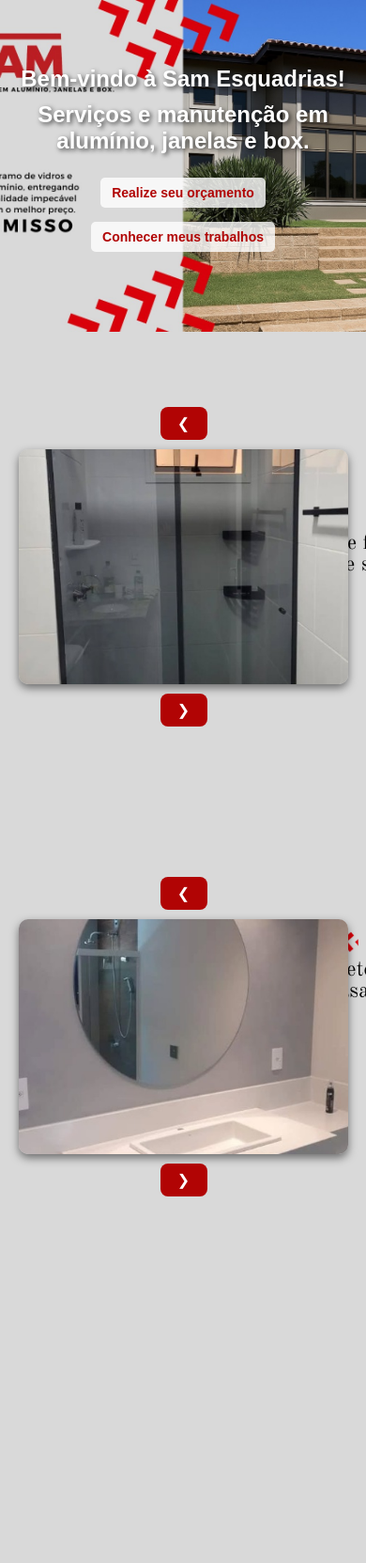
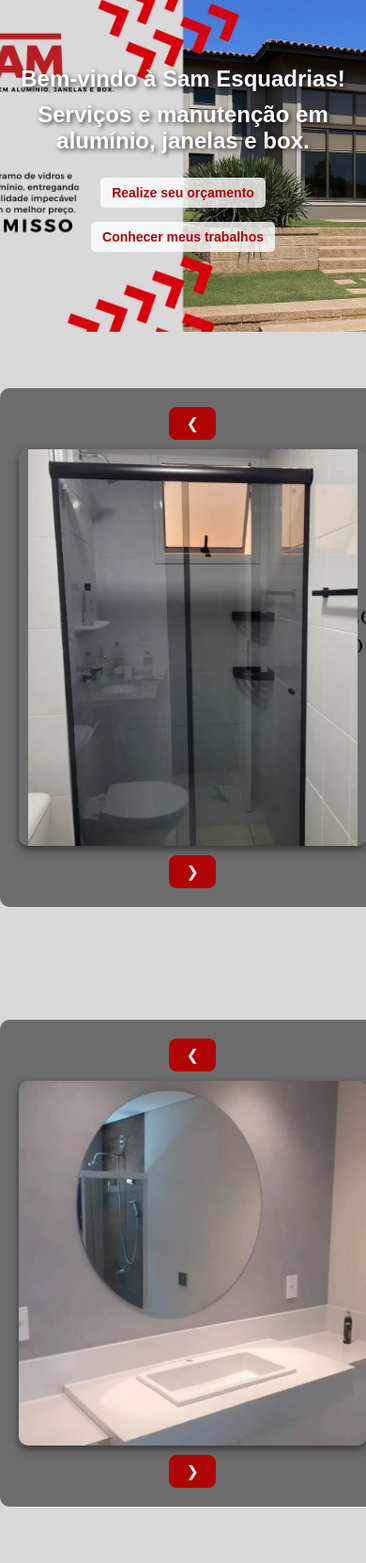
Before and after one commit to FagAlmeida/orcamentoEduardo, a Flask app: page / in a window 390 px wide. Shown: the whole page at 94% size. Before the commit the page ends 1273 px from the top, so only its background shows below. Run offline with Flask 3, Linux system fonts and the light colour scheme; some libraries are stand-ins or nearby versions.

Commit message:
inicial 1

```diff
--- a/templates/inicial.html
+++ b/templates/inicial.html
@@ -86,21 +92,23 @@
         .galeria {
             display: flex;
             align-items: center;
-            justify-content: center; /* Centraliza o conteúdo */
+            justify-content: center;
             flex-wrap: wrap;
             gap: 15px;
             width: 90%;
             max-width: 1000px;
-            margin: 0 auto; /* Centraliza a galeria */
+            margin: 0 auto;
             padding: 20px;
+            background-color: rgba(0, 0, 0, 0.5); /* Fundo semi-transparente para melhor contraste */
+            border-radius: 10px;
         }
 
         .galeria img {
             width: 100%;
             max-width: 400px;
-            height: auto; /* Altura automática */
-            max-height: 500px; /* Altura máxima */
-            object-fit: cover;
+            height: auto;
+            max-height: 70vh; /* Usa 70% da altura da tela */
+            object-fit: contain; /* Garante que a imagem inteira seja visível */
             border-radius: 10px;
             box-shadow: 0 4px 10px rgba(0, 0, 0, 0.5);
         }
@@ -114,19 +122,21 @@
             border-radius: 8px;
             cursor: pointer;
             transition: background-color 0.3s;
-            min-width: 50px; /* Largura mínima para manter consistência */
+            min-width: 50px;
         }
 
         .galeria button:hover {
             background-color: #700202;
         }
 
-        /* Media Queries para ajustes específicos */
+        /* Ajustes para mobile */
         @media (max-width: 768px) {
             section {
-                min-height: auto; /* Altura automática em telas menores */
+                min-height: auto;
                 height: auto;
-                padding: 60px 0; /* Mais espaço para o conteúdo */
+                padding: 60px 0;
+                background-size: contain; /* Mostra a imagem completa */
+                background-color: #000; /* Cor de fundo para áreas não cobertas pela imagem */
             }
 
             header {
@@ -136,18 +146,19 @@
             }
 
             .galeria {
-                flex-direction: column; /* Empilha os elementos em telas pequenas */
+                flex-direction: column;
                 gap: 10px;
+                width: 95%; /* Mais largura em mobile */
             }
 
             .galeria img {
-                max-height: 300px; /* Reduz a altura máxima em mobile */
+                max-height: 60vh; /* Ajuste para mobile */
             }
         }
 
         @media (max-width: 480px) {
             nav ul {
-                flex-direction: column; /* Botões em coluna em telas muito pequenas */
+                flex-direction: column;
                 gap: 5px;
             }
 
@@ -156,7 +167,12 @@
             }
 
             .galeria img {
-                max-height: 250px;
+                max-height: 50vh;
+            }
+
+            section {
+                background-size: cover; /* Alternativa: cobre a tela mantendo proporção */
+                background-position: top center; /* Alinha ao topo */
             }
         }
     </style>
```
Also changed, not shown: other parts of templates/inicial.html (+17 -11 lines).
